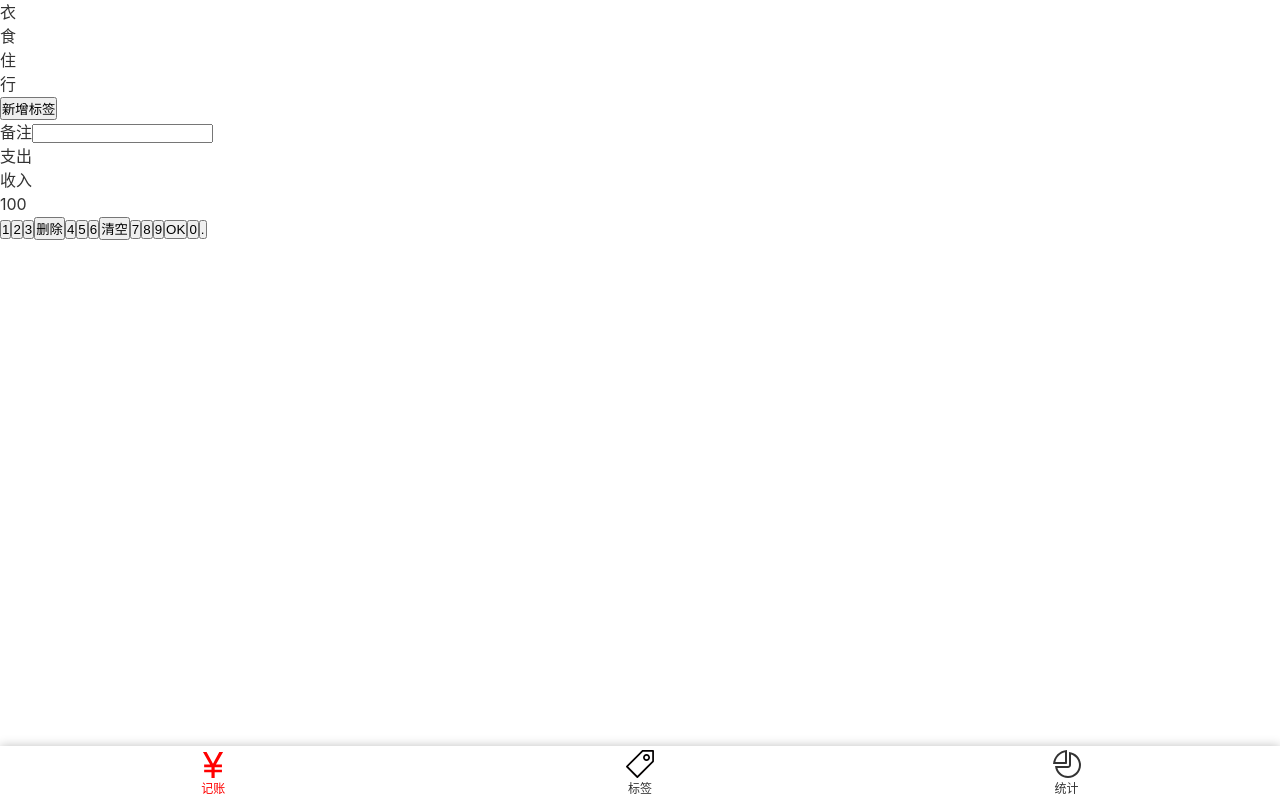
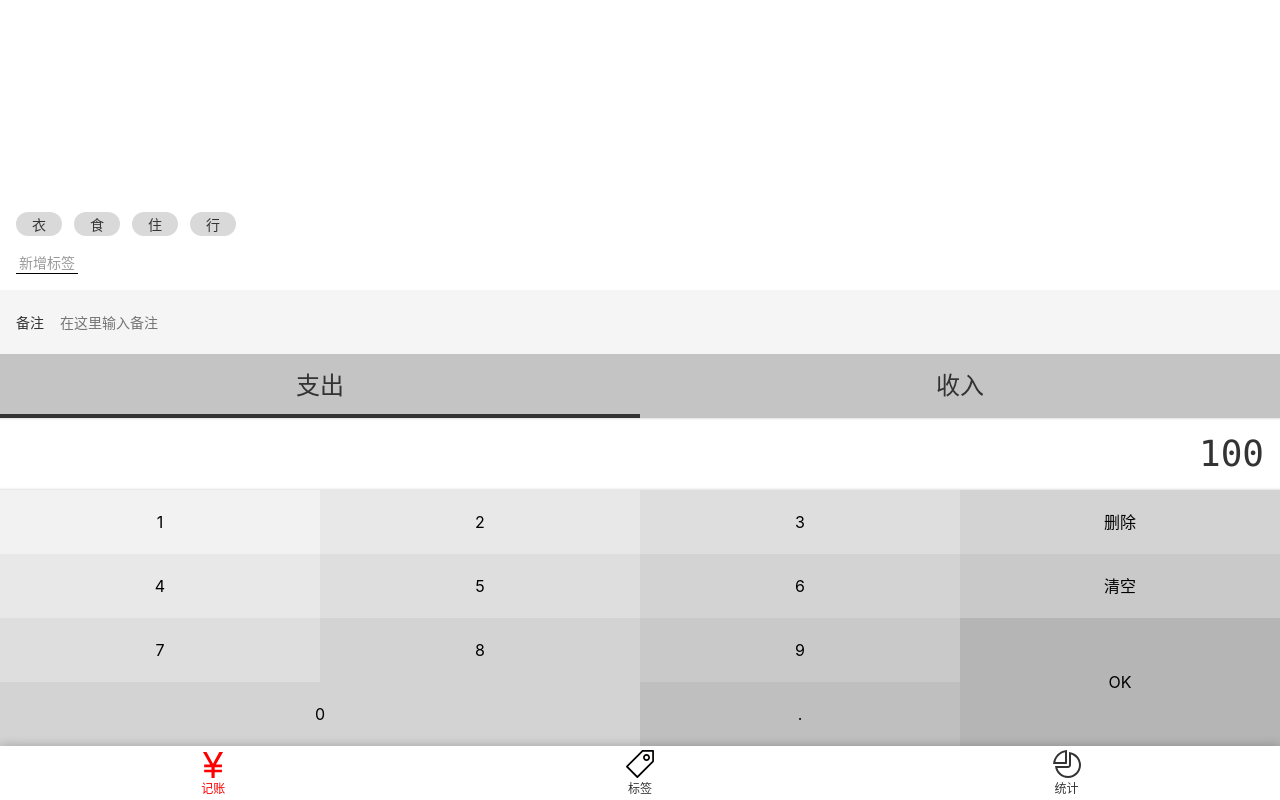
Before and after one commit to DDB324/tally, a Vue app: page /#/money in a window 1280 px wide. Built offline with nearby package versions, Linux system fonts and the light colour scheme.

Commit message:
money的html和css

```diff
--- a/src/App.vue
+++ b/src/App.vue
@@ -7,11 +7,13 @@
 <style lang="scss">
 @import "~@/assets/style/reset.scss";
 @import "~@/assets/style/helper.scss";
+
 #app {
   -webkit-font-smoothing: antialiased;
   -moz-osx-font-smoothing: grayscale;
   color: #333;
   line-height: 1.5;
   font-family: $font-hei;
+  font-size: 16px;
 }
 </style>
--- a/src/assets/style/helper.scss
+++ b/src/assets/style/helper.scss
@@ -3,3 +3,20 @@
 $font-song: Georgia, "Nimbus Roman No9 L", "Songti SC", "Noto Serif CJK SC", "Source Han Serif SC", "Source Han Serif CN", STSong, "AR PL New Sung", "AR PL SungtiL GB", NSimSun, SimSun, "TW\-Sung", "WenQuanYi Bitmap Song", "AR PL UMing CN", "AR PL UMing HK", "AR PL UMing TW", "AR PL UMing TW MBE", PMingLiU, MingLiU, serif;
 
 $color-highlight:#f00;
+
+//placeholder
+%clearFix{
+  &::after{
+    content: '';
+    clear:both;
+    display: block;
+  }
+}
+$color-shadow:rgba(0, 0, 0, 0.25);
+%innerShadow{
+  box-shadow: inset 0 -3px 3px -3px $color-shadow,
+  inset 0 3px 3px -3px $color-shadow;
+}
+%outerShadow{
+  box-shadow: 0 0 10px $color-shadow;
+}
--- a/src/assets/style/reset.scss
+++ b/src/assets/style/reset.scss
@@ -7,3 +7,12 @@
   text-decoration: none;
   color: inherit;
 }
+ul,ol{
+  list-style: none;
+}
+button,input{
+  font:inherit;
+}
+:focus{
+  outline: none;
+}
--- a/src/components/Layout.vue
+++ b/src/components/Layout.vue
@@ -1,6 +1,6 @@
 <template>
-  <div class="nav-wrapper">
-    <div class="content">
+  <div class="layout-wrapper" :class="classPrefix && `${classPrefix}-wrapper`">
+    <div class="content" :class="classPrefix &&`${classPrefix}-content`">
       <slot/>
     </div>
     <Nav/>
@@ -9,12 +9,13 @@
 
 <script lang='ts'>
 export default {
+  props:['classPrefix'],
 name: "Layout"
 }
 </script>
 
 <style lang='scss' scoped>
-.nav-wrapper {
+.layout-wrapper {
   display: flex;
   flex-direction: column;
   height: 100vh;
--- a/src/components/Nav.vue
+++ b/src/components/Nav.vue
@@ -30,9 +30,9 @@
 
 nav {
   display: flex;
-  box-shadow: 0 0 10px rgba(0, 0, 0, 0.25);
   flex-direction: row;
   font-size: 12px;
+  @extend %outerShadow;
 
   > .item {
     padding: 2px 0;
--- a/src/views/Money.vue
+++ b/src/views/Money.vue
@@ -1,28 +1,5 @@
 <template>
-  <Layout>
-    <div class="tags">
-      <ul class="current">
-        <li>衣</li>
-        <li>食</li>
-        <li>住</li>
-        <li>行</li>
-      </ul>
-      <div class="new">
-        <button>新增标签</button>
-      </div>
-    </div>
-    <div>
-      <label class="notes">
-        <span class="name">备注</span>
-        <input type="text">
-      </label>
-    </div>
-    <div>
-      <ul class="types">
-        <li class="selected">支出</li>
-        <li>收入</li>
-      </ul>
-    </div>
+  <Layout class-prefix="xxx">
     <div class="numberPad">
       <div class="output">100</div>
       <div class="buttons">
@@ -37,22 +14,201 @@
         <button>7</button>
         <button>8</button>
         <button>9</button>
-        <button>OK</button>
-        <button>0</button>
+        <button class="ok">OK</button>
+        <button class="zero">0</button>
         <button>.</button>
       </div>
+    </div>
+    <div>
+      <ul class="types">
+        <li class="selected">支出</li>
+        <li>收入</li>
+      </ul>
+    </div>
+    <div>
+      <label class="notes">
+        <span class="name">备注</span>
+        <input type="text" placeholder="在这里输入备注">
+      </label>
+    </div>
+    <div class="tags">
+      <div class="new">
+        <button>新增标签</button>
+      </div>
+      <ul class="current">
+        <li>衣</li>
+        <li>食</li>
+        <li>住</li>
+        <li>行</li>
+
+      </ul>
+
     </div>
   </Layout>
 </template>
 
 <script lang='ts'>
-import x from '@/assets/icons/money.svg'
-console.log(x)
+import x from '@/assets/icons/money.svg';
+
+console.log(x);
 export default {
   name: 'Money',
 };
 </script>
 
-<style lang='scss' scoped>
+<style lang="scss">
+.xxx-content {
+  display: flex;
+  flex-direction: column-reverse;
+}
 
 </style>
+<style lang='scss' scoped>
+.tags {
+  font-size: 14px;
+  padding: 16px;
+  flex-grow: 1;
+  display: flex;
+  flex-direction: column-reverse;
+  //justify-content: flex-end;
+
+  > .current {
+    display: flex;
+    flex-wrap: wrap-reverse;
+    overflow: auto;
+
+    > li {
+      display: flex;
+      align-items: center;
+      background: #d9d9d9;
+      $h: 24px;
+      height: $h;
+      border-radius: $h/2;
+      padding: 0 16px;
+      margin-right: 12px;
+      margin-top: 4px;
+    }
+  }
+
+  > .new {
+    padding-top: 16px;
+
+    > button {
+      background: transparent;
+      border: none;
+      color: #999;
+      border-bottom: 1px solid black;
+      padding: 0 3px;
+    }
+  }
+}
+
+.notes {
+  font-size: 14px;
+  background: #f5f5f5;
+  display: flex;
+  align-items: center;
+  padding-left: 16px;
+
+  > .name {
+    padding-right: 16px;
+  }
+
+  > input {
+    height: 64px;
+    background: transparent;
+    border: none;
+    flex-grow: 1;
+    padding-right: 16px;
+  }
+}
+
+.types {
+  background: #c4c4c4;
+  display: flex;
+  font-size: 24px;
+
+  > li {
+    width: 50%;
+    height: 64px;
+    display: flex;
+    align-items: center;
+    justify-content: center;
+    position: relative;
+
+    &.selected::after {
+      content: '';
+      position: absolute;
+      width: 100%;
+      height: 4px;
+      background: #333;
+      bottom: 0;
+      left: 0;
+    }
+  }
+}
+
+
+@import "~@/assets/style/helper.scss";
+.numberPad {
+  > .output {
+    @extend %clearFix;
+    font-size: 36px;
+    font-family: Consolas, monospace;
+    padding: 9px 16px;
+    text-align: right;
+    @extend %innerShadow;
+  }
+
+  > .buttons {
+    @extend %clearFix;
+
+    > button {
+      width: 25%;
+      height: 64px;
+      float: left;
+      border: none;
+      background: transparent;
+
+      &.ok {
+        height: 64*2px;
+        float: right;
+      }
+
+      &.zero {
+        width: 50%;
+      }
+
+      $bg: #f2f2f2;
+
+      &:nth-child(1) {
+        background: $bg;
+      }
+
+      &:nth-child(2), &:nth-child(5) {
+        background: darken($bg, 4%);
+      }
+
+      &:nth-child(3), &:nth-child(6), &:nth-child(9) {
+        background: darken($bg, 8%);
+      }
+
+      &:nth-child(4), &:nth-child(7), &:nth-child(10), &:nth-child(13) {
+        background: darken($bg, 12%);
+      }
+
+      &:nth-child(8), &:nth-child(11) {
+        background: darken($bg, 16%);
+      }
+
+      &:nth-child(14) {
+        background: darken($bg, 20%);
+      }
+
+      &:nth-child(12) {
+        background: darken($bg, 24%);
+      }
+    }
+  }
+}
+</style>
```
